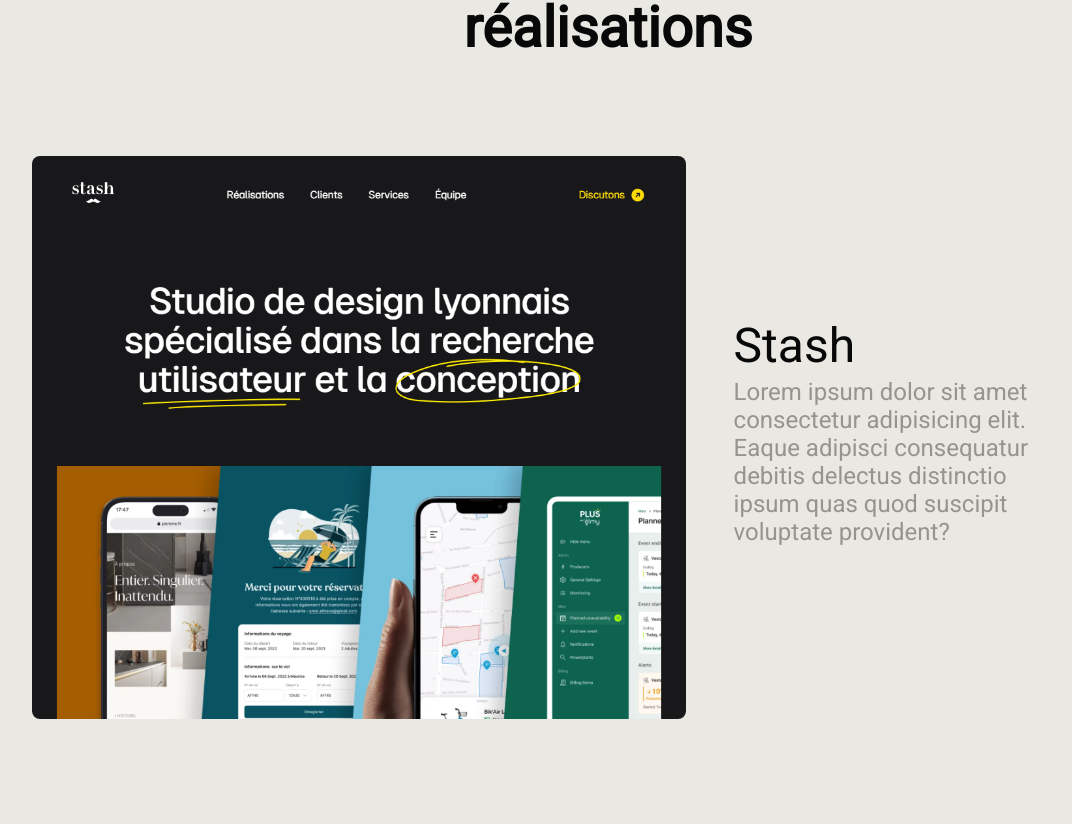
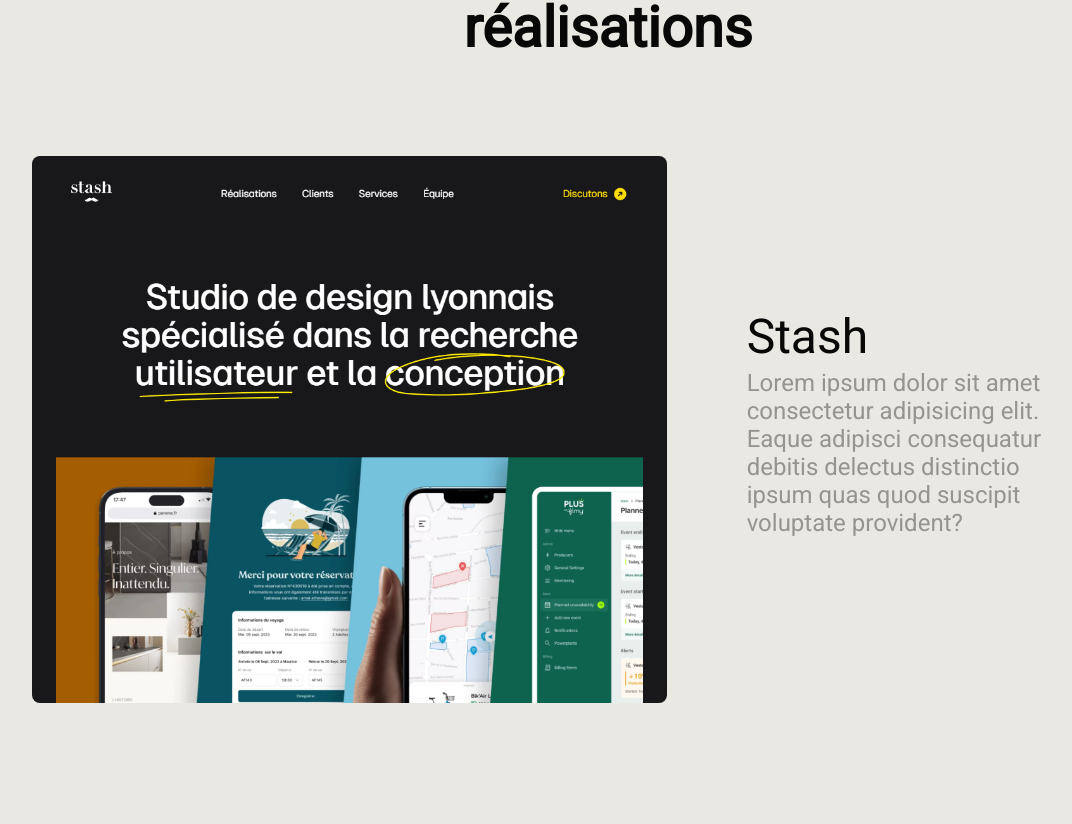
Before and after one commit to SebastienLaurentt/Portfolio-V2, a Next.js app: page / in a window 1280 px wide. Shown: the part 1756-2580 px from the top of the page, without its empty margins (32-1104 px from the left). Built offline with nearby package versions, Linux system fonts and the light colour scheme.

Commit message:
in projectCard, improve gap-x for xl display between image and content

```diff
--- a/components/ProjectCard/ProjectCard.tsx
+++ b/components/ProjectCard/ProjectCard.tsx
@@ -22,7 +22,7 @@
 
   return (
     <div className={`mb-40 md:mb-36 lg:mb-48 ${classname}`}>
-      <div className={`md:flex ${isRowReverse} md:items-center md:gap-x-12 w-full`}>
+      <div className={`md:flex ${isRowReverse} md:items-center md:gap-x-12 xl:gap-x-20 w-full`}>
         <div className="text-center md:text-left  md:w-4/5 xl:w-3/5 ">
           <h3 className="mb-4 ">{projectTitle}</h3>
           <p className="max-w-[320px] lg:max-w-[300px] mx-auto md:mx-0">{projectDescription}</p>
```
